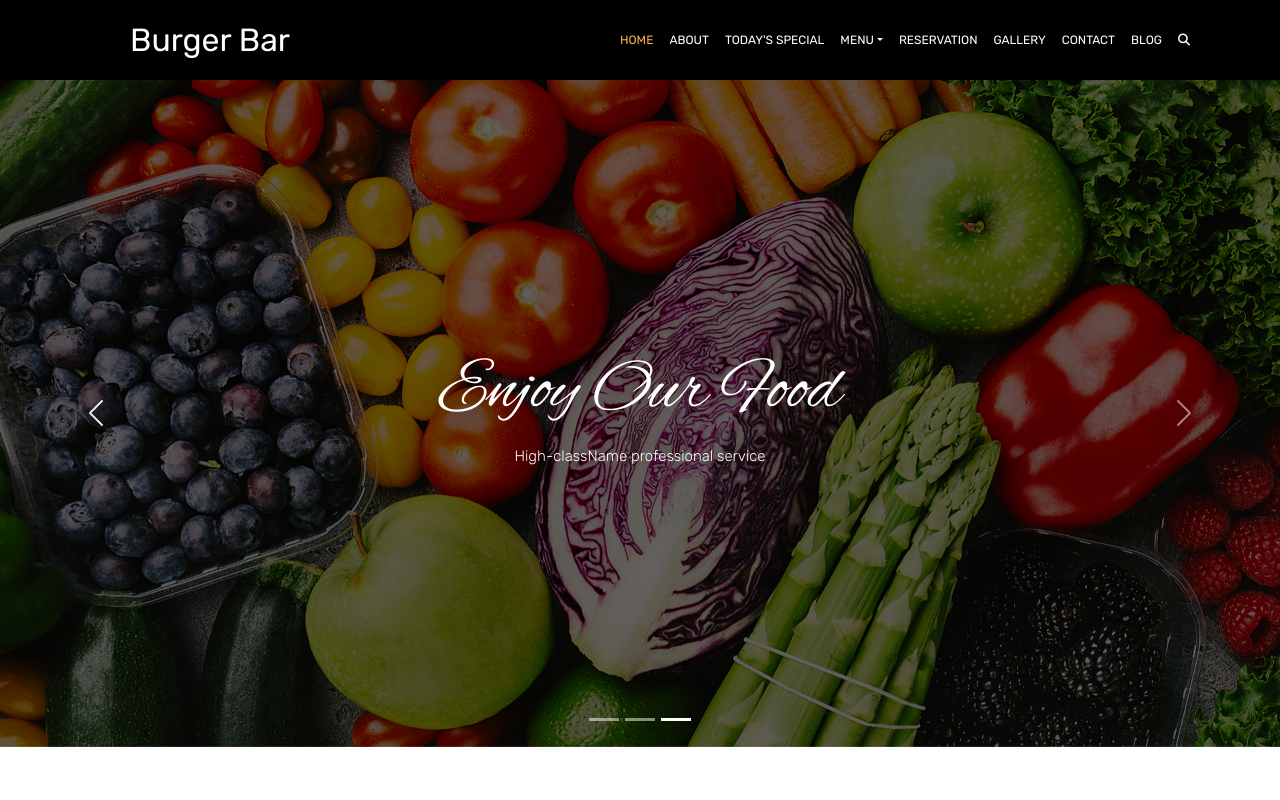
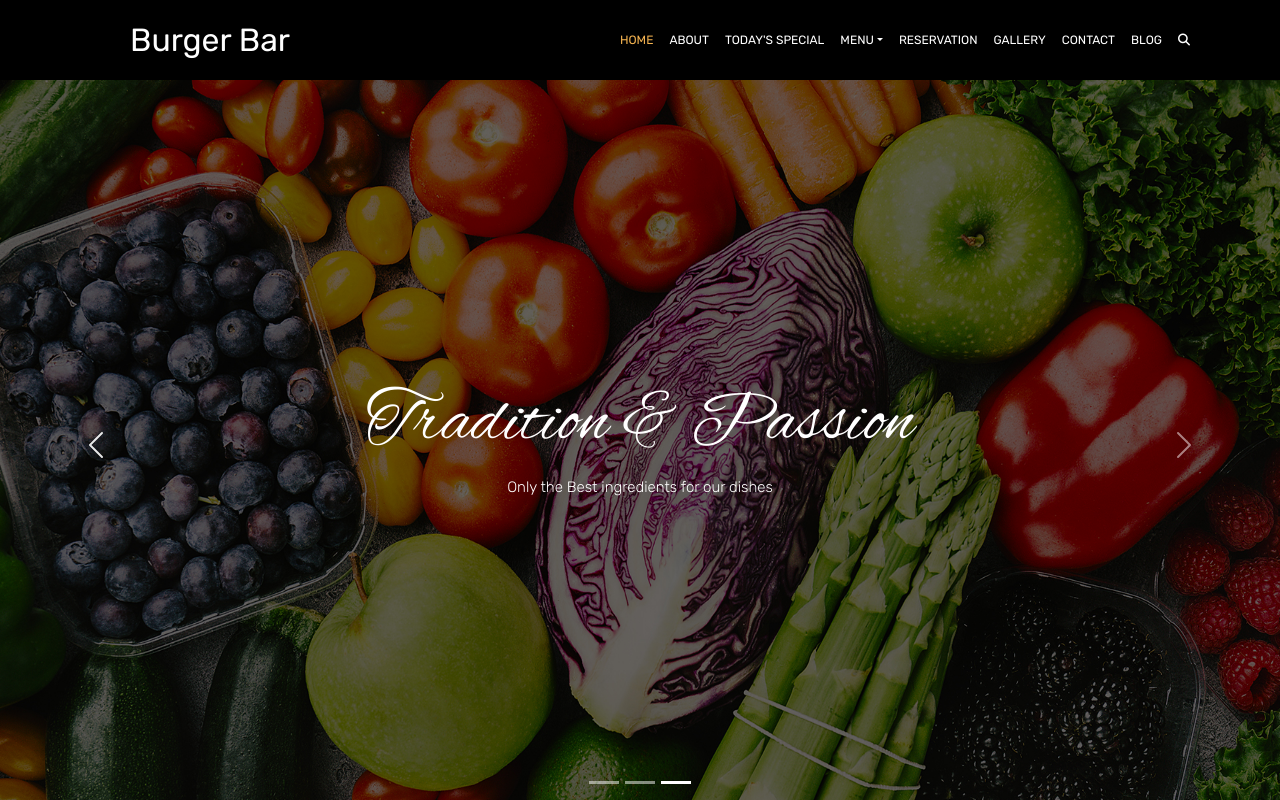
Before and after one commit to afrojaakter032/Restraurant_BS_React, a React (Vite) app: page / in a window 1280 px wide. Both pictures are taken after a click on the button "Previous". Shown: the top 800 px of the page. Built offline with nearby package versions, Linux system fonts and the light colour scheme.

Commit message:
header fixed

```diff
--- a/public/assets/css/main.css
+++ b/public/assets/css/main.css
@@ -47,9 +47,12 @@ img {
 
 /* header section */
 
-/* hero section */
-.carousel-inner {
+/* hero section/slider section */
+.carousel-item {
     position: relative;
+}
+.carousel-item img {
+    height: calc(100vh - 70px);
 }
 .hero-section-overlay {
     position: absolute;
--- a/src/App.jsx
+++ b/src/App.jsx
@@ -3,22 +3,7 @@ import { useEffect } from "react"
 import Home from "./pages/Home/Home"
 
 function App() {
-    useEffect(() => {
-        var swiper = new Swiper('.swiper', {
-            slidesPerView: 3,
-            loop: true,
-            autoplay: true,
-            pagination: {
-                el: '.swiper-pagination',
-            },
-        });
 
-        new countUp.CountUp('YearsOfExperience', 23).start();
-        new countUp.CountUp('HoursOfCooking', 3200).start();
-        new countUp.CountUp('HappyClients', 5000).start();
-        new countUp.CountUp('SkilledChefs', 12).start();
-
-    }, []);
 
     return (
         <>
--- a/src/components/Layout/Layout.jsx
+++ b/src/components/Layout/Layout.jsx
@@ -1,7 +1,35 @@
+import { useEffect } from "react";
 import Footer from "./Footer";
 import Header from "./Header";
 
 function Layout(props) {
+    useEffect(() => {
+        var swiper = new Swiper('.swiper', {
+            slidesPerView: 3,
+            loop: true,
+            autoplay: true,
+            pagination: {
+                el: '.swiper-pagination',
+            },
+        });
+
+        new countUp.CountUp('YearsOfExperience', 23).start();
+        new countUp.CountUp('HoursOfCooking', 3200).start();
+        new countUp.CountUp('HappyClients', 5000).start();
+        new countUp.CountUp('SkilledChefs', 12).start();
+
+        window.addEventListener("scroll", () => {
+            if (window.scrollY > 70) {
+                document.querySelector(".header").classList.add("fixed-top")
+            } else {
+                document.querySelector(".header").classList.remove("fixed-top")
+            }
+
+        })
+
+
+    }, []);
+
     return (
         <>
             <Header />
--- a/src/pages/FoodMenuList/FoodMenuList.jsx
+++ b/src/pages/FoodMenuList/FoodMenuList.jsx
@@ -7,7 +7,7 @@ function FoodMenuList() {
     let { slug } = useParams();
 
     const menuItems = [
-        { imageUrl: "/assets/images/t2.jpg", title: "Roasted Steak Roulade", description: "Mint parsley with apple cider vinegar, salt, sugar & spices", price: "$20.15" },
+        { imageUrl: "/assets/images/t1.jpg", title: "Roasted Steak Roulade", description: "Mint parsley with apple cider vinegar, salt, sugar & spices", price: "$20.15" },
         { imageUrl: "/assets/images/t2.jpg", title: "Fresh Baked Chicken Pot Pie", description: "Mint parsley with apple cider vinegar, salt, sugar & spices", price: "$20.15" },
         { imageUrl: "/assets/images/t3.jpg", title: "Butterball Turkey & Dressing", description: "Mint parsley with apple cider vinegar, salt, sugar & spices", price: "$20.15" },
         { imageUrl: "/assets/images/t4.jpg", title: "Mushroom ‘n Swiss Chicken", description: "Mint parsley with apple cider vinegar, salt, sugar & spices", price: "$20.15" },
--- a/src/pages/Home/_SliderSection.jsx
+++ b/src/pages/Home/_SliderSection.jsx
@@ -12,20 +12,33 @@ function SliderSection () {
                         <div className="carousel-inner">
                             <div className="carousel-item active">
                                 <img src="/assets/images/slide3.jpg" className="d-block w-100" alt="slide1" />
+                                <div className="hero-section-overlay">
+                                    <div className="hero-text">
+                                        <h1>Enjoy Our Food</h1>
+                                        <p>High-className professional service</p>
+                                    </div>
+                                </div>
                             </div>
                             <div className="carousel-item">
                                 <img src="/assets/images/slider/hero-img-2-2.jpg" className="d-block w-100" alt="slide2" />
+                                <div className="hero-section-overlay">
+                                    <div className="hero-text">
+                                        <h1>Elegant Interior and Design</h1>
+                                        <p>High-className professional service</p>
+                                    </div>
+                                </div>
                             </div>
                             <div className="carousel-item">
                                 <img src="/assets/images/slider/hero-img-2-3.jpg" className="d-block w-100" alt="slide3" />
+                                <div className="hero-section-overlay">
+                                    <div className="hero-text">
+                                        <h1>Tradition & Passion</h1>
+                                        <p>Only the Best ingredients for our dishes</p>
+                                    </div>
+                                </div>
                             </div>
                         </div>
-                        <div className="hero-section-overlay">
-                            <div className="hero-text">
-                                <h1>Enjoy Our Food</h1>
-                                <p>High-className professional service</p>
-                            </div>
-                        </div>
+
                         <button className="carousel-control-prev" type="button" data-bs-target="#carouselExampleIndicators"
                             data-bs-slide="prev">
                             <span className="carousel-control-prev-icon" aria-hidden="true"></span>
```
